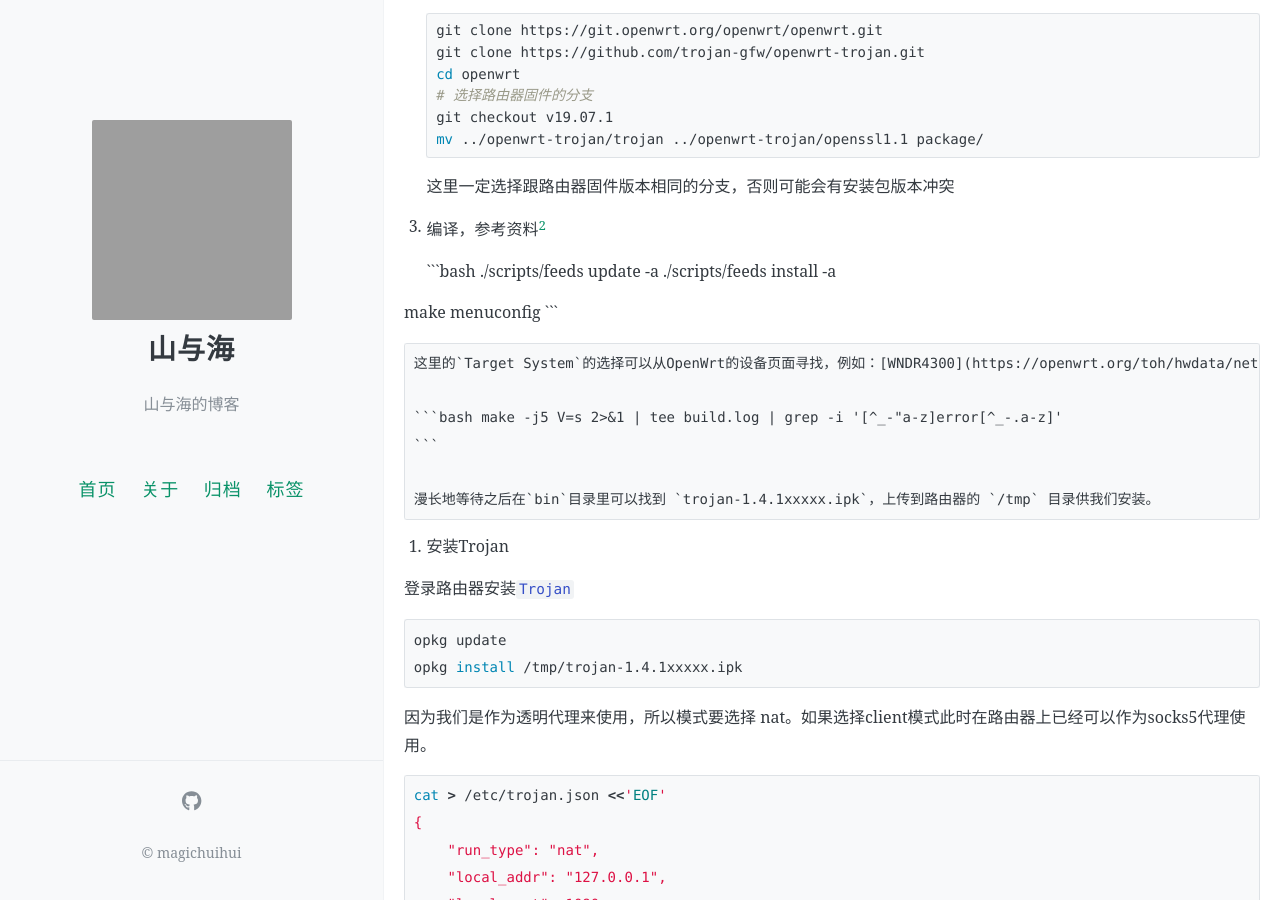
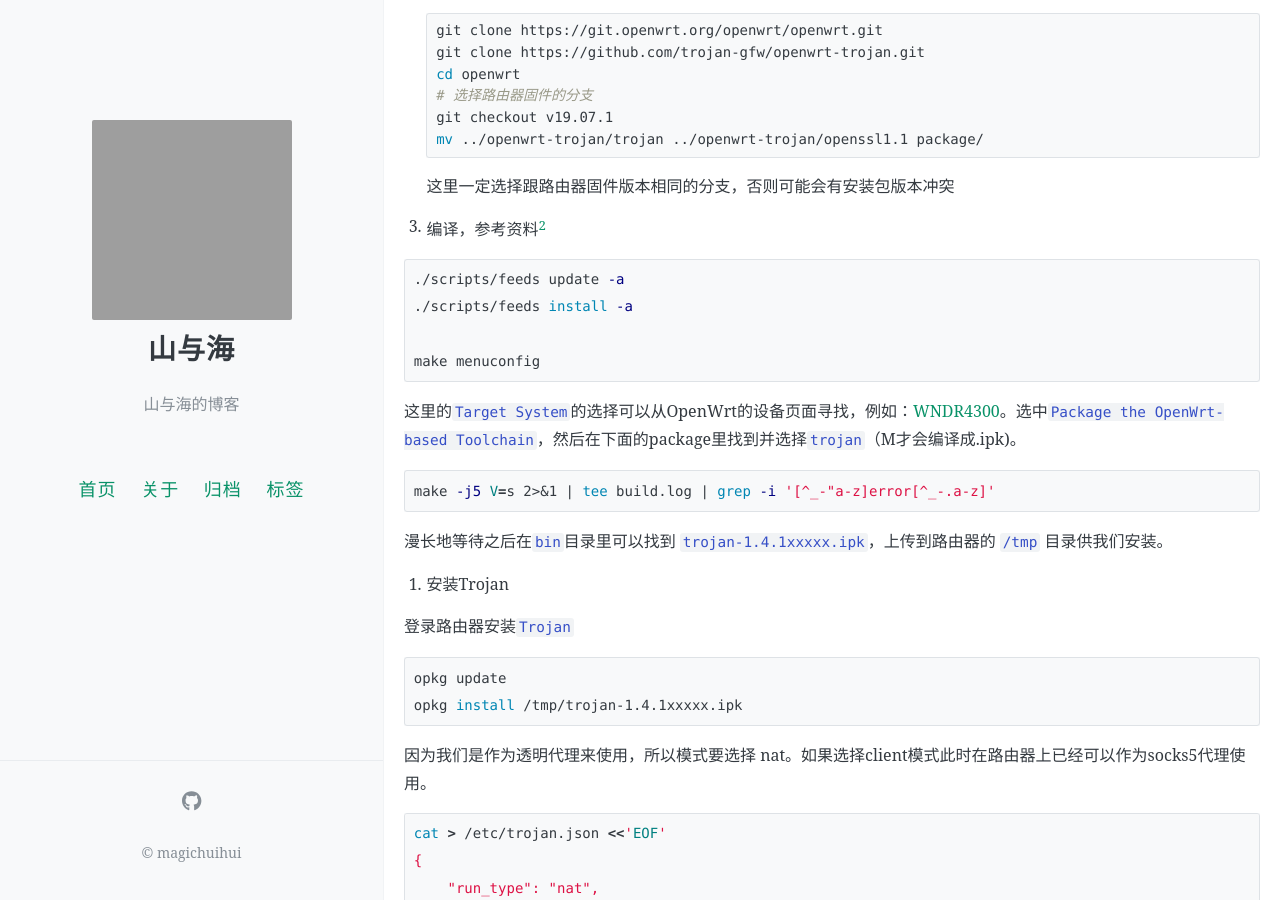
Before and after one commit to magichuihui/magichuihui.github.io, a Jekyll site: the page built from _posts/2020-02-23-trojan-doh.md, in a window 1280 px wide and 900 px high, scrolled down 823 px. Built offline with Jekyll 4.4.1, drawn with Linux system fonts in a browser that asks for light colours; nearby versions of some CDN libraries; comment, search, counter and statistics services are not loaded; some of the changed text lies outside the part shown; grey boxes are pictures that could not be loaded.

Commit message:
markdown

````diff
--- a/_posts/2020-02-23-trojan-doh.md
+++ b/_posts/2020-02-23-trojan-doh.md
@@ -47,20 +47,20 @@ mv ../openwrt-trojan/trojan ../openwrt-trojan/openssl1.1 package/
 
 3. 编译，参考资料[<sup>2</sup>](#refer-2)
 
-    ```bash
+```bash
 ./scripts/feeds update -a
 ./scripts/feeds install -a
 
 make menuconfig
-    ```
+```
 
-    这里的`Target System`的选择可以从OpenWrt的设备页面寻找，例如：[WNDR4300](https://openwrt.org/toh/hwdata/netgear/netgear_wndr4300_v1)。选中`Package the OpenWrt-based Toolchain`，然后在下面的package里找到并选择`trojan`（M才会编译成.ipk)。
+这里的`Target System`的选择可以从OpenWrt的设备页面寻找，例如：[WNDR4300](https://openwrt.org/toh/hwdata/netgear/netgear_wndr4300_v1)。选中`Package the OpenWrt-based Toolchain`，然后在下面的package里找到并选择`trojan`（M才会编译成.ipk)。
 
-    ```bash
+```bash
 make -j5 V=s 2>&1 | tee build.log | grep -i '[^_-"a-z]error[^_-.a-z]'
-    ```
+```
 
-    漫长地等待之后在`bin`目录里可以找到 `trojan-1.4.1xxxxx.ipk`，上传到路由器的 `/tmp` 目录供我们安装。
+漫长地等待之后在`bin`目录里可以找到 `trojan-1.4.1xxxxx.ipk`，上传到路由器的 `/tmp` 目录供我们安装。
 
 4. 安装Trojan
 
@@ -217,3 +217,7 @@ opkg install luci-app-https-dns-proxy https-dns-proxy
 <div id="refer-5"></div>
 
 - [5] [DNS over HTTPS with Dnsmasq and https-dns-proxy](https://openwrt.org/docs/guide-user/services/dns/doh_dnsmasq_https-dns-proxy)
+
+<div id="refer-6"></div>
+
+- [6] [DNS Poisoning and Countering](https://www.yichya.dev/dns-poisoning-and-countering/)
````
